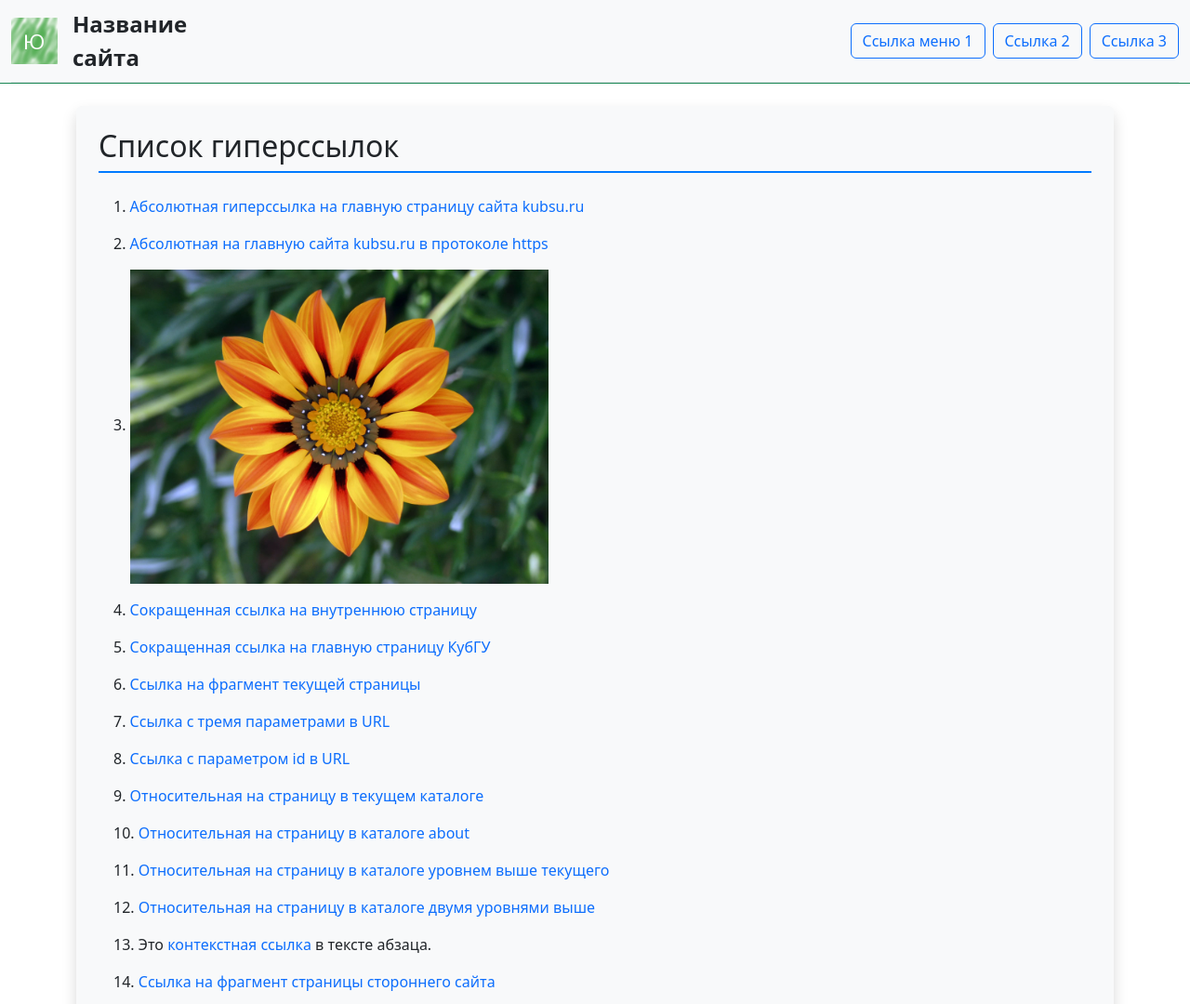
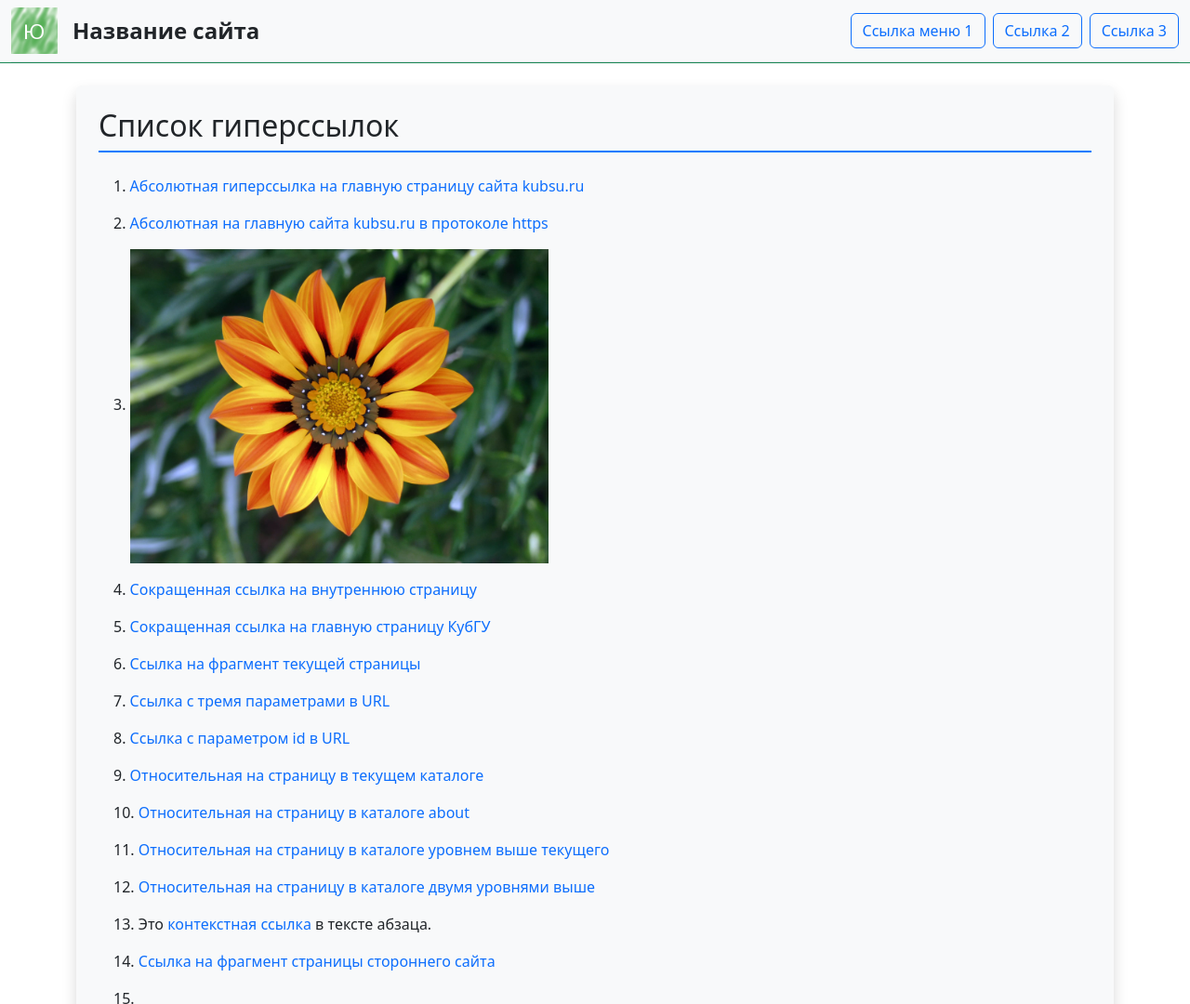
Before and after one commit to s0195838/laba4, a plain HTML site: page index.html in a window 1280 px wide. Shown: the top 1080 px of the page at 93% size. Drawn offline with nearby package versions, Linux system fonts and the light colour scheme.

Commit message:
index.html

```diff
--- a/index.html
+++ b/index.html
@@ -39,9 +39,9 @@
         <div class="container-fluid">
             <div class="d-flex flex-column flex-md-row justify-content-between align-items-center py-2 border-bottom">
                 <!-- Логотип и название -->
-                <div class="d-flex align-items-center mb-3 mb-md-0">
-                    <img src="logo.png" alt="Логотип" height="50" class="me-3">
-                    <span class="fs-4 fw-bold text-dark">Название сайта</span>
+                <div class="d-flex align-items-center mb-3 mb-md-0 flex-nowrap">
+                    <img src="logo.png" alt="Логотип" height="50" class="me-3 flex-shrink-0">
+                    <span class="fs-4 fw-bold text-dark text-nowrap">Название сайта</span>
                 </div>
                 <!-- Навигация -->
                 <nav class="d-flex flex-column flex-md-row gap-2 w-100 w-md-auto justify-content-md-end">
```
